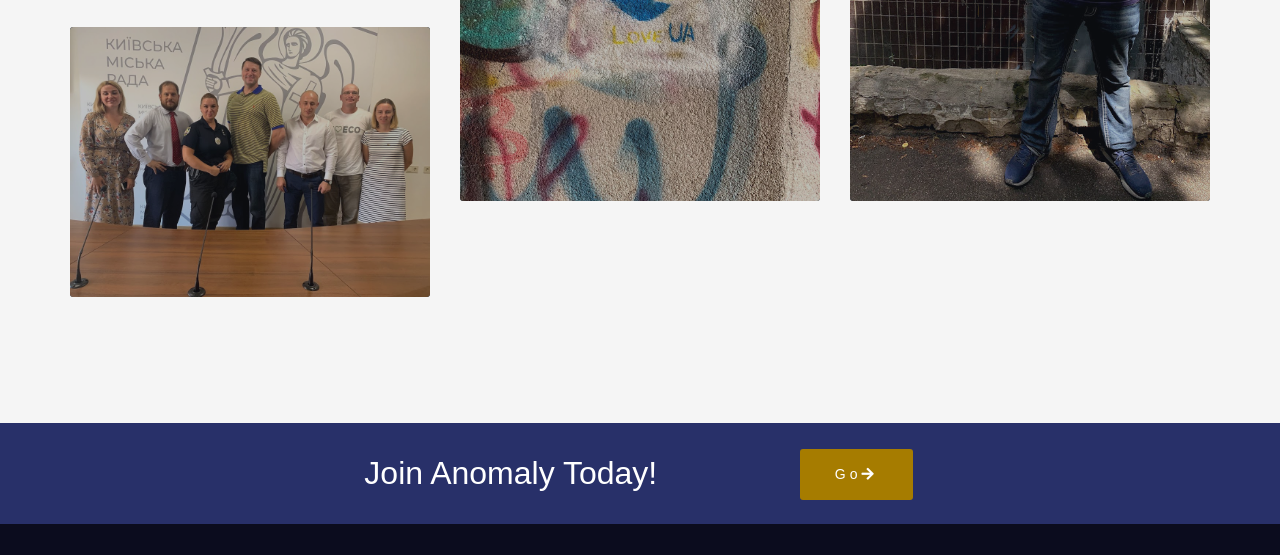
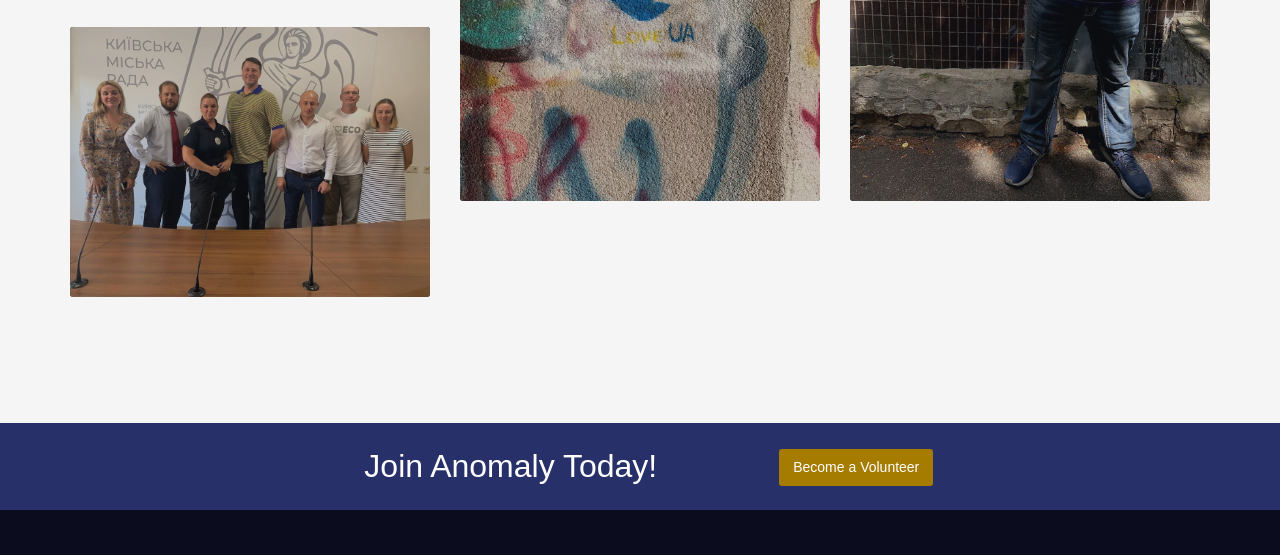
Before and after one commit to anomalyua/anomalyua.github.io, a Gatsby site: page / in a window 1280 px wide. Shown: the part 3508-4063 px from the top of the page. Built offline with nearby package versions, Linux system fonts and the light colour scheme; Gatsby itself is replaced by a stand-in of ours; a web font is replaced by a local one.

Commit message:
Replace go with become a volunteer

```diff
--- a/src/pages/index.js
+++ b/src/pages/index.js
@@ -5,6 +5,7 @@ import styled from 'styled-components';
 import { Layout } from '../components/Layout';
 import { TopTitleText } from '../components/TopTitleText';
 import { EnglishNowImageTile, LinkEnglishNow } from '../components/EnglishNowCTA';
+import { BecomeAVolunteerButton } from '../components/BecomeAVolunteer';
 
 const HeroSection = styled.section.attrs({
   id: 'section-id-1542709301800',
@@ -544,17 +545,26 @@ const IndexPage = () => (
       <div className="sppb-row-overlay" />
       <div className="sppb-row-container">
         <div className="sppb-row sppb-align-center">
-          <div className="sppb-col-md-7" id="column-wrap-id-1542973816359"><div id="column-id-1542973816359" className="sppb-column"><div className="sppb-column-addons"><div id="sppb-addon-wrapper-1542973816366" className="sppb-addon-wrapper"><div id="sppb-addon-1542973816366" className="clearfix "><div className="sppb-addon sppb-addon-header sppb-text-right"><h3 className="sppb-addon-title">Join Anomaly Today!</h3></div></div></div></div></div></div>
+          <div className="sppb-col-md-7" id="column-wrap-id-1542973816359">
+            <div id="column-id-1542973816359" className="sppb-column">
+              <div className="sppb-column-addons">
+                <div id="sppb-addon-wrapper-1542973816366" className="sppb-addon-wrapper">
+                  <div id="sppb-addon-1542973816366" className="clearfix ">
+                    <div className="sppb-addon sppb-addon-header sppb-text-right">
+                      <h3 className="sppb-addon-title">Join Anomaly Today!</h3>
+                    </div>
+                  </div>
+                </div>
+              </div>
+            </div>
+          </div>
           <div className="sppb-col-md-5" id="column-wrap-id-1542973816391">
             <div id="column-id-1542973816391" className="sppb-column">
               <div className="sppb-column-addons">
                 <div id="sppb-addon-wrapper-1633802035300" className="sppb-addon-wrapper">
                   <div id="sppb-addon-1633802035300" className="clearfix sppb-positioned-addon" data-rowid={1542973816360} data-colid={1542973816391}>
                     <div className="sppb-text-center">
-                      <a id="btn-1633802035300" className="sppb-btn  sppb-btn-default sppb-btn-rounded">
-                        Go
-                        <i className="fas fa-arrow-right" aria-hidden="true" />
-                      </a>
+                      <BecomeAVolunteerButton />
                     </div>
                   </div>
                 </div>
```
